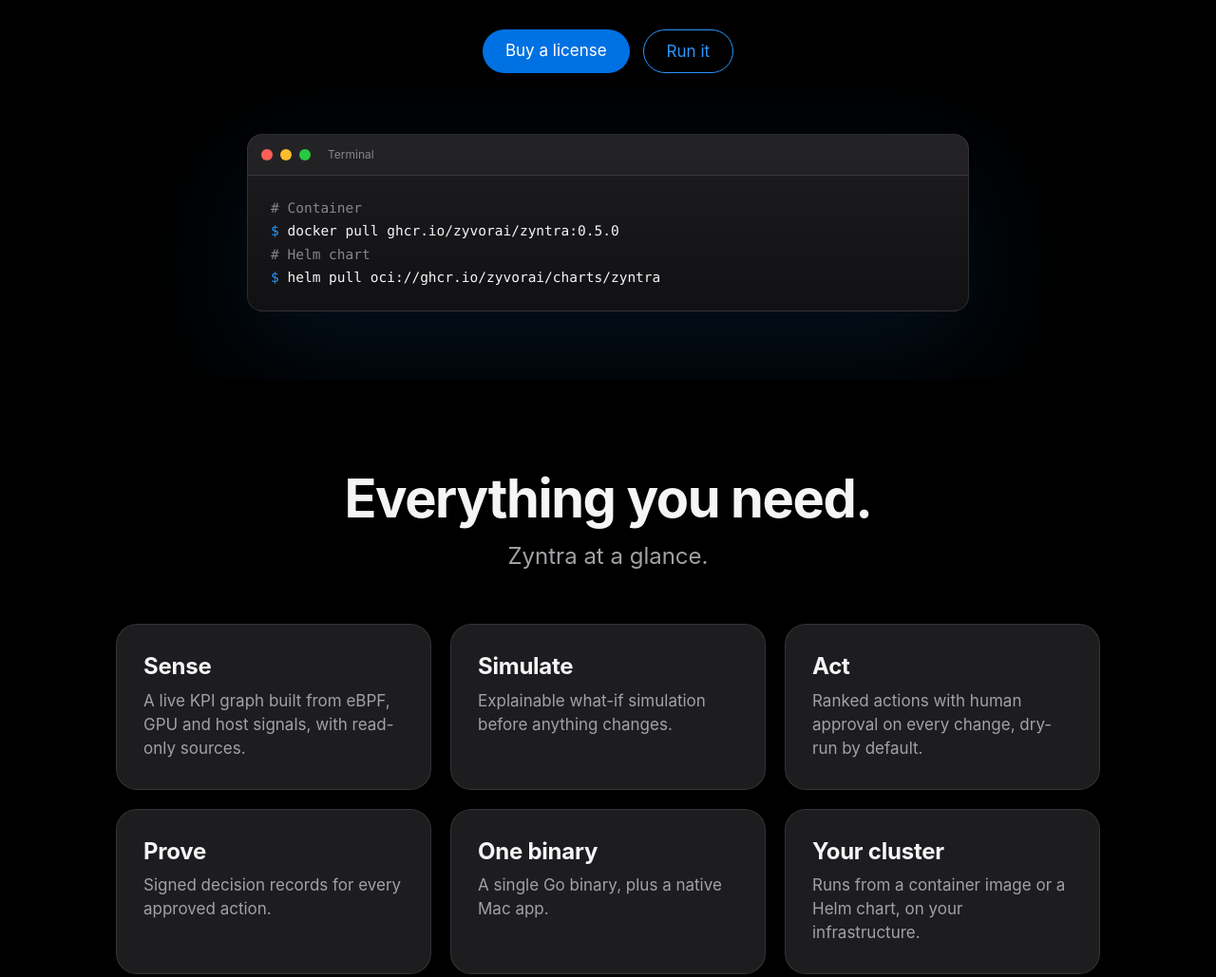
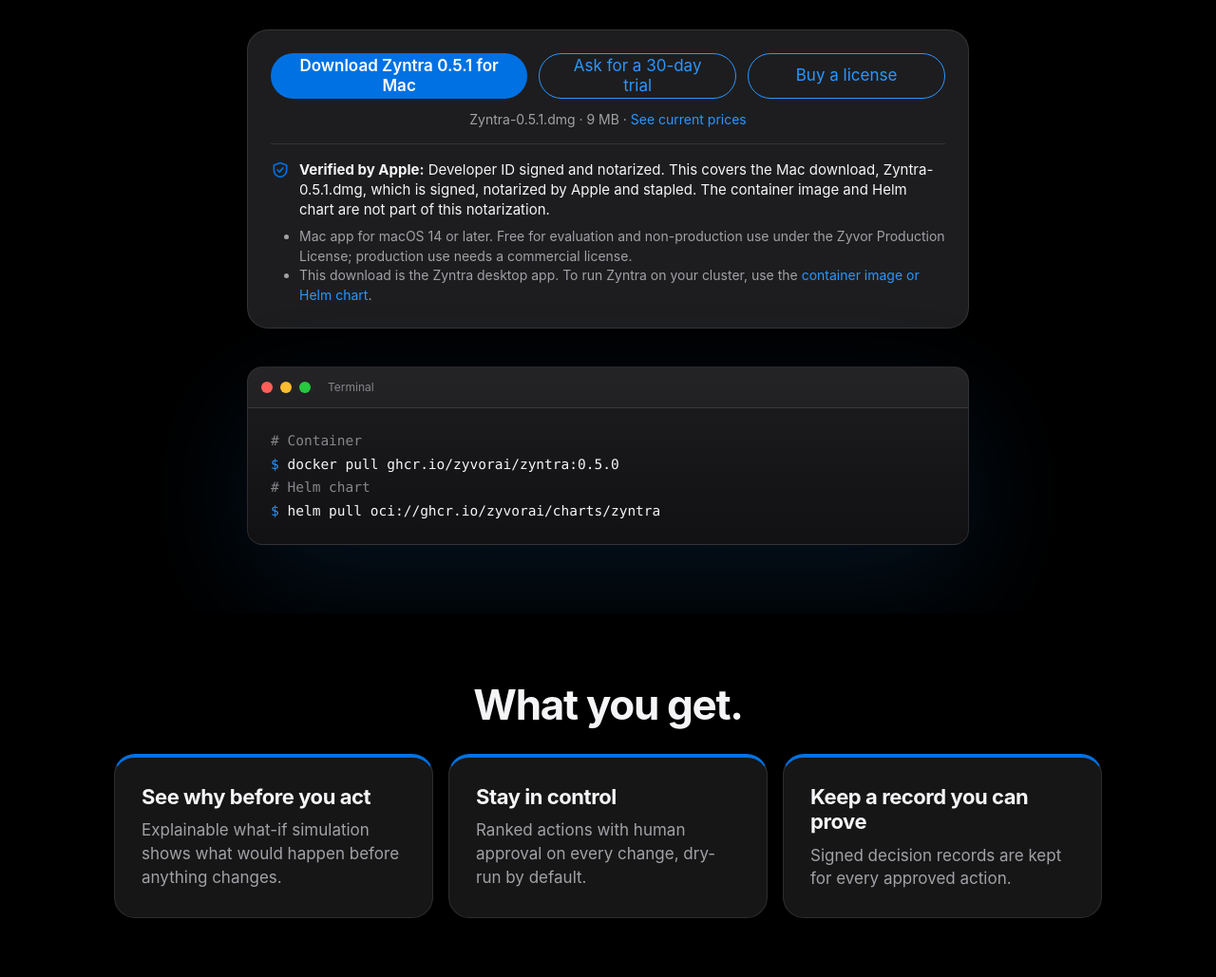
Before and after one commit to zyvorai/zyvor-zyntra-site, a plain HTML site: page index.html in a window 1280 px wide. Shown: the part 585-1614 px from the top of the page at 95% size. Drawn offline with Linux system fonts and the light colour scheme.

Commit message:
Pages: buyer-first redesign (#2)
Co-authored-by: Claude Sonnet 5.5 <noreply@anthropic.com>

```diff
--- /dev/null
+++ b/assets/zyvor-buyer.css
@@ -0,0 +1,62 @@
+/* Adapter: this site has its own tokens (--t1, --t2, --s1, --blue...). Map the shared kit onto them. Dark only, like the rest of the site. */
+:root{--text:var(--t1);--dim:var(--t2);--surface:var(--s1);--bg-alt:var(--s2);--accent-btn:var(--blue2);--on-accent:#fff;--link:var(--blue);--focus:var(--blue);--radius:22px;--maxw:1080px}
+.buyer{position:relative}
+.buyer .sub{max-width:none;line-height:1.4;letter-spacing:0;font-weight:400}
+.buyer .actions .btn{display:flex;align-items:center;justify-content:center}
+.buyer .actions .btn.primary{color:#fff}
+.btn:focus-visible,.buyer a:focus-visible,.buy-pointer a:focus-visible{outline:3px solid var(--focus);outline-offset:3px}
+.textlink{color:var(--link)}
+.buy-pointer .cta{display:flex;gap:14px;justify-content:center;flex-wrap:wrap;align-items:center}
+.footer-links a{margin:0 2px}
+.hero .buyer + .term{margin-top:40px}
+/* Zyvor Pages buyer kit v1. Plain CSS, no fonts, no scripts, no trackers.
+   Layer on top of assets/landing.css (it reuses its tokens: --bg, --text, --dim,
+   --line, --surface, --accent-btn, --on-accent, --link, --focus, --radius).
+   Dark and light follow prefers-color-scheme. Motion respects prefers-reduced-motion.
+   Per product, set only --accent-btn / --accent-ink on :root. See snippet.html. */
+
+/* Buyer panel: the three actions, directly under the hero text */
+.buyer{max-width:760px;margin:32px auto 0;padding:20px;text-align:left;
+  background:var(--surface);border:1px solid var(--line);border-radius:var(--radius);
+  box-shadow:0 1px 2px rgba(0,0,0,.06),0 18px 40px -22px rgba(0,0,0,.35)}
+.buyer .actions{display:grid;gap:12px;grid-template-columns:1fr}
+.buyer .actions .btn{width:100%;font-size:17px;min-height:48px;padding:0 20px;text-align:center}
+.buyer .actions .btn.primary{font-weight:600}
+.buyer .sub{margin:12px 0 0;font-size:14px;color:var(--dim);text-align:center}
+.buyer .sub a{color:var(--link)}
+.buyer .trust{display:flex;gap:10px;align-items:flex-start;margin:16px 0 0;padding-top:16px;border-top:1px solid var(--line);font-size:15px;line-height:1.4}
+.buyer .trust svg{flex:none;width:20px;height:20px;margin-top:1px;color:var(--accent-btn)}
+.buyer .reqs{margin:8px 0 0;padding-left:30px;font-size:14px;color:var(--dim)}
+@media (min-width:640px){
+  .buyer{padding:24px}
+  .buyer .actions{grid-template-columns:1.3fr 1fr 1fr}
+}
+.buyer .btn.ghost{color:var(--link)}
+
+/* Outcome tiles: three benefits, each a plain sentence */
+.outcomes{max-width:var(--maxw);margin:0 auto;padding:72px 20px 0}
+.outcomes h2{margin:0 0 28px;text-align:center;font-size:clamp(28px,4.2vw,44px);line-height:1.1;font-weight:700;letter-spacing:-.03em;text-wrap:balance}
+.tiles{display:grid;gap:16px;grid-template-columns:1fr;list-style:none;margin:0;padding:0}
+@media (min-width:768px){.tiles{grid-template-columns:repeat(3,1fr)}}
+.tile{background:var(--bg-alt);border:1px solid var(--line);border-radius:var(--radius);padding:28px;border-top:4px solid var(--accent-btn)}
+.tile h3{margin:0 0 10px;font-size:22px;line-height:1.2;font-weight:650;letter-spacing:-.02em}
+.tile p{margin:0;color:var(--dim);font-size:17px;line-height:1.45}
+
+/* Pricing pointer: no prices on this page, the catalog on zyvor.dev is the source */
+.buy-pointer{max-width:760px;margin:0 auto;padding:72px 20px;text-align:center}
+.buy-pointer h2{margin:0 0 12px;font-size:clamp(28px,4.2vw,44px);line-height:1.1;font-weight:700;letter-spacing:-.03em}
+.buy-pointer p{margin:0 auto 8px;max-width:52ch;color:var(--dim);font-size:18px}
+.buy-pointer .cta{margin-top:24px}
+
+/* Footer helpers */
+.footer .links a{display:inline-flex;align-items:center;min-height:32px}
+
+/* Small screens: keep targets large, avoid horizontal scroll */
+@media (max-width:480px){
+  .hero{padding-top:48px}
+  .hero .icon{width:76px;height:76px}
+  .band{padding-top:72px}
+  .buyer{margin-left:-4px;margin-right:-4px}
+}
+@media (prefers-reduced-motion:reduce){.buyer,.tile{transition:none}}
+@media (forced-colors:active){.tile{border:1px solid CanvasText}.buyer{border:1px solid CanvasText}}
--- a/index.html
+++ b/index.html
@@ -40,19 +40,35 @@ footer{border-top:1px solid var(--line);padding:28px 22px 44px;color:var(--t3);f
 .js .rv{opacity:0;transform:translateY(24px);transition:opacity .8s cubic-bezier(.2,.7,.2,1),transform .8s cubic-bezier(.2,.7,.2,1)}.js .rv.in{opacity:1;transform:none}
 @media (prefers-reduced-motion:reduce){.js .rv{opacity:1;transform:none;transition:none}html{scroll-behavior:auto}.card{transition:none}}
 @media (max-width:640px){nav .links a:not(.keep){display:none}section{padding:64px 20px}.hero{padding-top:64px}}
-</style><script>document.documentElement.classList.add("js")</script></head><body>
-<nav><span class="brand">Zyntra</span><span class="links"><a href="#features">Overview</a><a href="#run">Run</a><a href="#download">Download</a><a class="keep" href="#license">Buy</a></span></nav>
+</style><link rel="stylesheet" href="assets/zyvor-buyer.css"><script>document.documentElement.classList.add("js")</script></head><body>
+<nav><span class="brand">Zyntra</span><span class="links"><a href="#features">Overview</a><a href="#run">Run</a><a href="#download">Download</a><a class="keep" href="#pricing">Buy</a></span></nav>
 <header class="hero"><p class="eyebrow">Decision intelligence</p><h1>Know the next best action.<br>And why.</h1><p class="sub">Live eBPF, GPU and host signals become ranked, explainable, human-approved actions. Sense. Simulate. Act.</p>
-<div class="cta"><a class="btn" href="https://zyvor.dev/buy">Buy a license</a><a class="btn ghost" href="#run">Run it</a></div>
+<div class="buyer" role="group" aria-label="Get Zyntra">
+  <div class="actions">
+    <a class="btn primary" href="https://github.com/zyvorai/zyvor-zyntra-site/releases/download/mac-v0.5.1/Zyntra-0.5.1.dmg">Download Zyntra 0.5.1 for Mac</a>
+    <a class="btn ghost" href="https://zyvor.dev/contact?intent=trial&amp;product=zyntra" rel="noopener">Ask for a 30-day trial</a>
+    <a class="btn ghost" href="https://zyvor.dev/buy" rel="noopener">Buy a license</a>
+  </div>
+  <p class="sub">Zyntra-0.5.1.dmg · 9 MB · <a href="https://zyvor.dev/pricing" rel="noopener">See current prices</a></p>
+  <p class="trust"><svg viewBox="0 0 24 24" fill="none" stroke="currentColor" stroke-width="2" stroke-linecap="round" stroke-linejoin="round" aria-hidden="true"><path d="M12 3l8 3v6c0 4.5-3.2 8-8 9-4.8-1-8-4.5-8-9V6z"/><path d="M8.5 12l2.5 2.5 4.5-5"/></svg><span><strong>Verified by Apple:</strong> Developer ID signed and notarized. This covers the Mac download, Zyntra-0.5.1.dmg, which is signed, notarized by Apple and stapled. The container image and Helm chart are not part of this notarization.</span></p>
+  <ul class="reqs"><li>Mac app for macOS 14 or later. Free for evaluation and non-production use under the Zyvor Production License; production use needs a commercial license.</li><li>This download is the Zyntra desktop app. To run Zyntra on your cluster, use the <a href="#run">container image or Helm chart</a>.</li></ul>
+</div>
 <div class="term" aria-hidden="true"><div class="bar"><i></i><i></i><i></i><span>Terminal</span></div><pre><span class="c"># Container</span>
 <span class="p">$</span> docker pull ghcr.io/zyvorai/zyntra:0.5.0
 <span class="c"># Helm chart</span>
 <span class="p">$</span> helm pull oci://ghcr.io/zyvorai/charts/zyntra</pre></div></header>
+<section class="outcomes" aria-labelledby="outcomes-h">
+  <h2 id="outcomes-h">What you get.</h2>
+  <ul class="tiles"><li class="tile"><h3>See why before you act</h3><p>Explainable what-if simulation shows what would happen before anything changes.</p></li><li class="tile"><h3>Stay in control</h3><p>Ranked actions with human approval on every change, dry-run by default.</p></li><li class="tile"><h3>Keep a record you can prove</h3><p>Signed decision records are kept for every approved action.</p></li></ul>
+</section>
 <section id="features"><h2 class="rv">Everything you need.</h2><p class="lead rv">Zyntra at a glance.</p><div class="grid"><div class="card rv"><h3>Sense</h3><p>A live KPI graph built from eBPF, GPU and host signals, with read-only sources.</p></div><div class="card rv"><h3>Simulate</h3><p>Explainable what-if simulation before anything changes.</p></div><div class="card rv"><h3>Act</h3><p>Ranked actions with human approval on every change, dry-run by default.</p></div><div class="card rv"><h3>Prove</h3><p>Signed decision records for every approved action.</p></div><div class="card rv"><h3>One binary</h3><p>A single Go binary, plus a native Mac app.</p></div><div class="card rv"><h3>Your cluster</h3><p>Runs from a container image or a Helm chart, on your infrastructure.</p></div></div></section>
 <section id="run"><h2 class="rv">Run it anywhere.</h2><p class="lead rv">Published on GitHub Container Registry.</p><div class="run"><div class="cmd rv"><div><small>Container</small><code>docker pull ghcr.io/zyvorai/zyntra:0.5.0</code></div><button class="copy" data-copy="docker pull ghcr.io/zyvorai/zyntra:0.5.0">Copy</button></div><div class="cmd rv"><div><small>Helm chart</small><code>helm pull oci://ghcr.io/zyvorai/charts/zyntra</code></div><button class="copy" data-copy="helm pull oci://ghcr.io/zyvorai/charts/zyntra">Copy</button></div></div></section>
 <section id="download"><h2 class="rv">Download.</h2><p class="lead rv">Release binaries, with checksums so you can verify them.</p><div class="dl"><div class="file rv"><div><h3>Zyntra for macOS</h3><p>Version 0.5.1 · 9 MB · Zyntra-0.5.1.dmg</p><code>SHA-256 e389fca1ca1362e9779b2823ef597b7a5ec174f278de0955854229fff752bc05</code></div><a class="btn" href="https://github.com/zyvorai/zyvor-zyntra-site/releases/download/mac-v0.5.1/Zyntra-0.5.1.dmg">Download</a></div></div></section>
-<section id="license"><div class="license rv"><h2>One license. Every deployment.</h2><p>Zyntra is licensed software from Zyvor AI Labs. A commercial license is required to run it. A 30-day trial key is available so you can evaluate it first.</p>
-<div class="cta"><a class="btn" href="https://zyvor.dev/buy">Buy a license</a><a class="btn ghost" href="mailto:sales@zyvor.dev?subject=Zyntra%20license">Contact sales</a></div></div></section>
-<footer>© 2026 Zyvor AI Labs Private Limited · <a href="https://zyvor.dev">zyvor.dev</a> · <a href="mailto:sales@zyvor.dev">sales@zyvor.dev</a> · <a href="LICENSE">Zyvor Production License v1.0</a></footer>
+<section class="buy-pointer" id="pricing" aria-labelledby="pricing-h">
+  <h2 id="pricing-h">Prices and licenses</h2>
+  <p>Current prices, in your currency where available, are on zyvor.dev. Zyntra is free for evaluation and non-production use under the Zyvor Production License. Production use needs a commercial license, and you can ask for a 30-day trial first.</p>
+  <p class="cta"><a class="btn primary" href="https://zyvor.dev/buy" rel="noopener">Buy a license</a><a class="btn ghost" href="https://zyvor.dev/contact?intent=trial&amp;product=zyntra" rel="noopener">Ask for a 30-day trial</a><a class="textlink" href="https://zyvor.dev/pricing" rel="noopener">See current prices</a></p>
+</section>
+<footer class="footer-links">© 2026 Zyvor AI Labs Private Limited · <a href="https://zyvor.dev">zyvor.dev</a> · <a href="https://zyvor.dev/pricing">Prices</a> · <a href="LICENSE">Zyvor Production License v1.0</a> · <a href="mailto:sales@zyvor.dev">Support and sales: sales@zyvor.dev</a></footer>
 <script>document.documentElement.classList.add('js');document.querySelectorAll('button.copy').forEach(function(b){b.addEventListener('click',function(){var t=b.getAttribute('data-copy');(navigator.clipboard?navigator.clipboard.writeText(t):Promise.reject()).then(function(){b.textContent='Copied';setTimeout(function(){b.textContent='Copy'},1400)}).catch(function(){})})});
 var io=new IntersectionObserver(function(es){es.forEach(function(e){if(e.isIntersecting){e.target.classList.add('in');io.unobserve(e.target)}})},{threshold:.12});document.querySelectorAll('.rv').forEach(function(e){io.observe(e)});</script></body></html>
```
